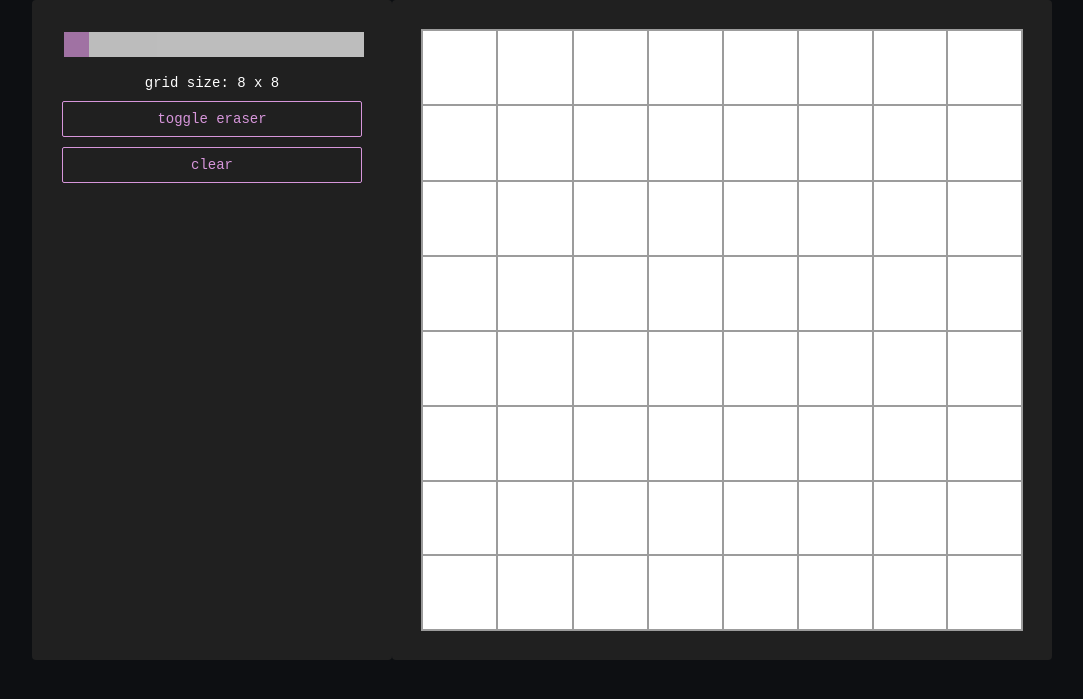
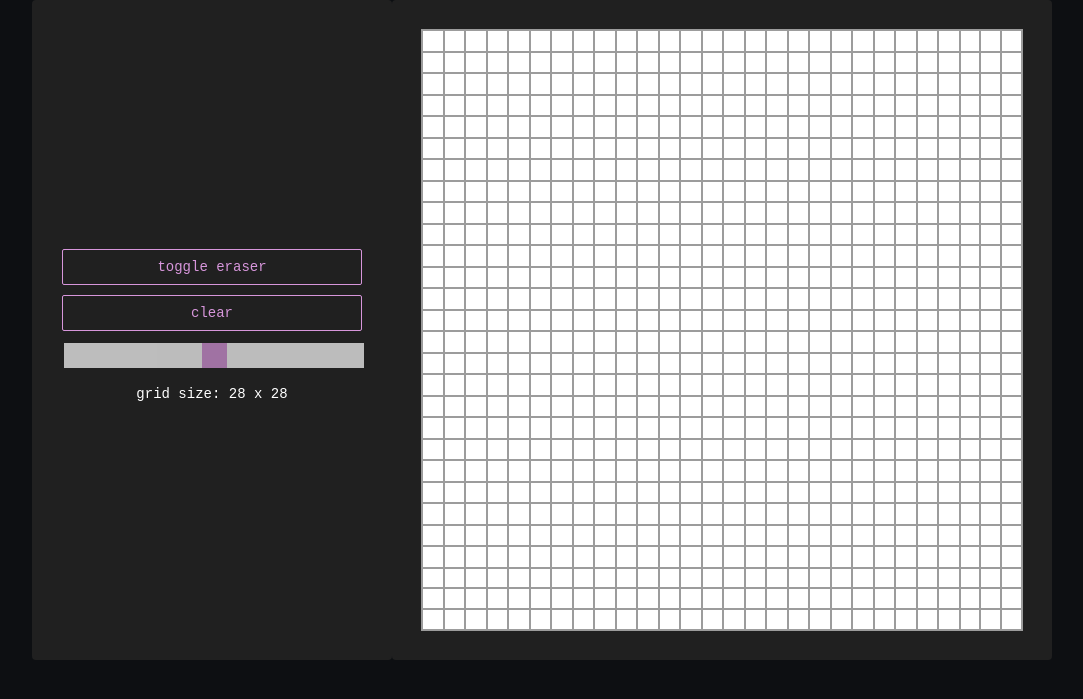
Before and after one commit to ashligon/ashligon.github.io, a Jekyll site: the page built from _posts/2026-02-24-test.md, in a window 1280 px wide. Shown: the top 699 px of the page, without its empty margins (98-1181 px from the left). Built offline with Jekyll 4.4.1, drawn with Linux system fonts in a browser that asks for light colours; part of the change alters nothing that is shown.

Commit message:
rearrange for readability and add popup when clear is pressed

```diff
--- a/_layouts/test.html
+++ b/_layouts/test.html
@@ -6,13 +6,13 @@
 <body>
   <div class="main">
     <div class="controls">
-      <div class="slidecontainer">
-        <input type="range" min="8" max="48" value="8" class="slider" id="grid-slider"
-        onmousemove="rangeSliderValue(this.value)" onchange="rangeSlider(this.value)">
-        <p class="grid-size">grid size: <span id="range-value">8</span> x <span id="range-value">8</span></p>
-      </div>
       <button id="eraser-btn">toggle eraser</button>
       <button id="clear-grid-btn">clear</button>
+      <div class="slidecontainer">
+        <input type="range" min="8" max="48" value="28" class="slider" id="grid-slider"
+        onmousemove="rangeSliderValue(this.value)" onchange="rangeSlider(this.value)">
+        <p class="grid-size">grid size: <span id="range-value">28</span> x <span id="range-value">28</span></p>
+      </div>
     </div>
     <div class="grid-wrapper">
       <div class="grid-container" draggable="false"></div>
--- a/assets/css/test.css
+++ b/assets/css/test.css
@@ -33,6 +33,7 @@
 /* sidebar */
 
 .controls {
+    place-content: center;
     width: 300px;
     background-color: #202020;
     border-radius: 4px;
@@ -118,8 +119,9 @@ button {
     padding: 9px 15px;
     width: 100%;
     margin-bottom: 10px;
-  cursor: pointer; /* Cursor on hover */
+    cursor: pointer;
 }
+
 
 .btn-on {
     background-color: #d796db;
--- a/assets/js/test.js
+++ b/assets/js/test.js
@@ -1,12 +1,16 @@
 const container = document.querySelector('.grid-container');
+const clearButton = document.querySelector('#clear-grid-btn');
+const eraserButton = document.querySelector('#eraser-btn');
+const allButtons = document.getElementsByTagName('button');
 
-let gridSize = 8;
+let gridSize = 28;
 let gridBgColor = '#ffffff';
 let gridInkColor = '#000000';
+let inkEraser = false;
+
 container.style.backgroundColor = gridBgColor;
 
 // grid
-
 function createGrid() {
     let gridWidth = container.offsetWidth / gridSize;
     container.style.gridTemplateColumns = `repeat(${gridSize - 3}, ${gridWidth}px) 1fr 1fr 1fr`;
@@ -58,20 +62,7 @@ function drawGridClick(e) {
   }
 }
 
-// eraser toggle
-
-let inkEraser = false;
-const eraserButton = document.querySelector('#eraser-btn');
-eraserButton.addEventListener('click', () => {
-  if (inkEraser) {
-    inkEraser = false;
-  } else {
-    inkEraser = true;
-  }
-});
-
 // slider
-
 function rangeSlider(value) {
   gridSize = parseInt(value);
   deleteGrid();
@@ -86,39 +77,47 @@ function rangeSliderValue(value) {
   }
 }
 
-const clearButton = document.querySelector('#clear-grid-btn');
+// clear
 function clearGrid() {
-  gridItems = document.querySelectorAll('.grid-item');
-  for (let i = 0; i < gridItems.length; i++) {
-    gridItems[i].style.backgroundColor = gridBgColor;
-    gridItems[i].removeAttribute('data-inked');
+  if (confirm("are you sure you want to clear your work?")) {
+    gridItems = document.querySelectorAll('.grid-item');
+    for (let i = 0; i < gridItems.length; i++) {
+      gridItems[i].style.backgroundColor = gridBgColor;
+      gridItems[i].removeAttribute('data-inked');
+    }
+    container.style.backgroundColor = gridBgColor;
   }
-  container.style.backgroundColor = gridBgColor;
 
   setTimeout(function () {
     clearButton.classList.remove('btn-on');
   }, 800);
 }
-clearButton.addEventListener('click', clearGrid);
-
-// toggle button color when clicked
-const buttons = document.getElementsByTagName('button');
-for (let i = 0; i < buttons.length; i++) {
-  buttons[i].addEventListener('click', () => {
-    buttons[i].classList.toggle('btn-on');
-  });
-}
 
 // listeners
-
 function listen() {
   gridItems = document.querySelectorAll('.grid-item');
   for (let i = 0; i < gridItems.length; i++) {
     gridItems[i].addEventListener('mousedown', drawGridClick);
   }
+
+  eraserButton.addEventListener('click', () => {
+    if (inkEraser) {
+      inkEraser = false;
+    } else {
+      inkEraser = true;
+    }
+  });
+
+  clearButton.addEventListener('click', clearGrid);
+
+  // toggle button styling when clicked
+  for (let i = 0; i < allButtons.length; i++) {
+    allButtons[i].addEventListener('click', () => {
+      allButtons[i].classList.toggle('btn-on');
+    });
+  }
 }
 
 // initial calls
-
 createGrid();
 listen();
```
